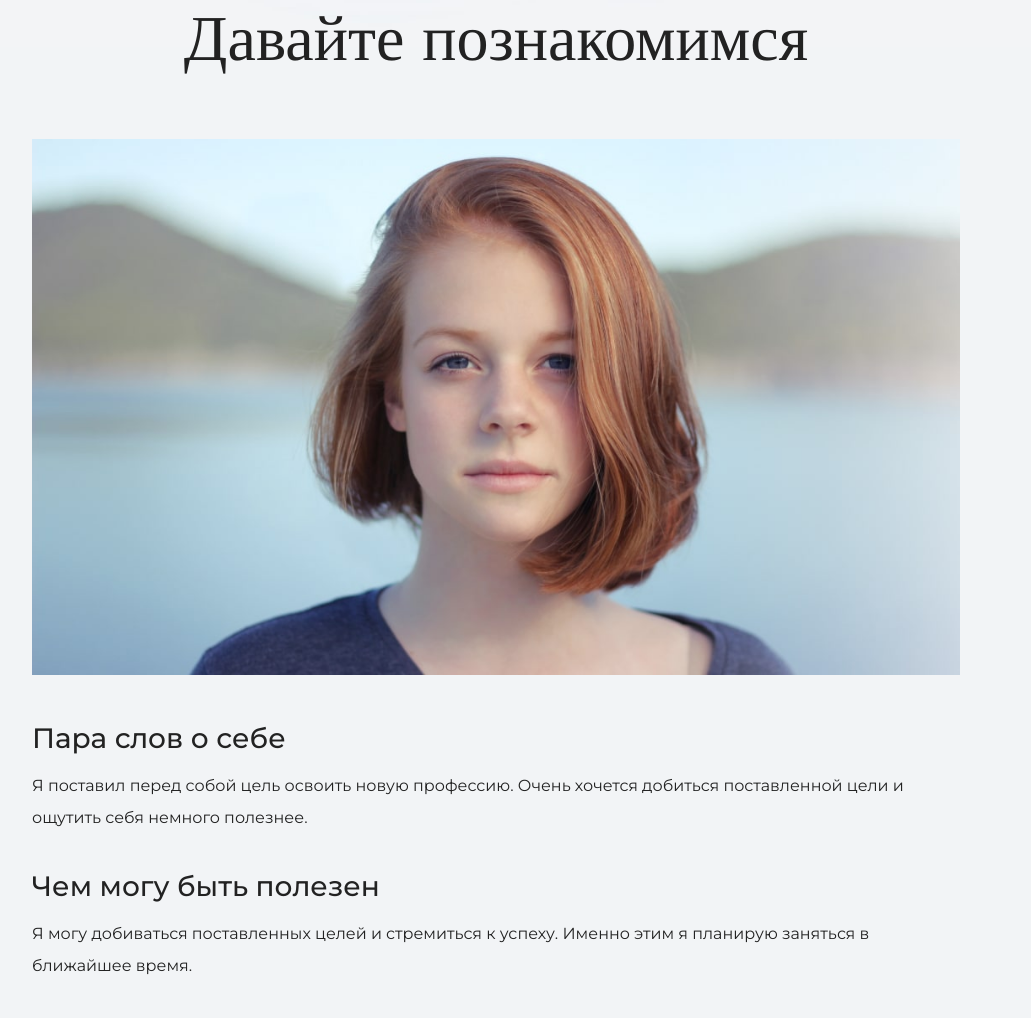
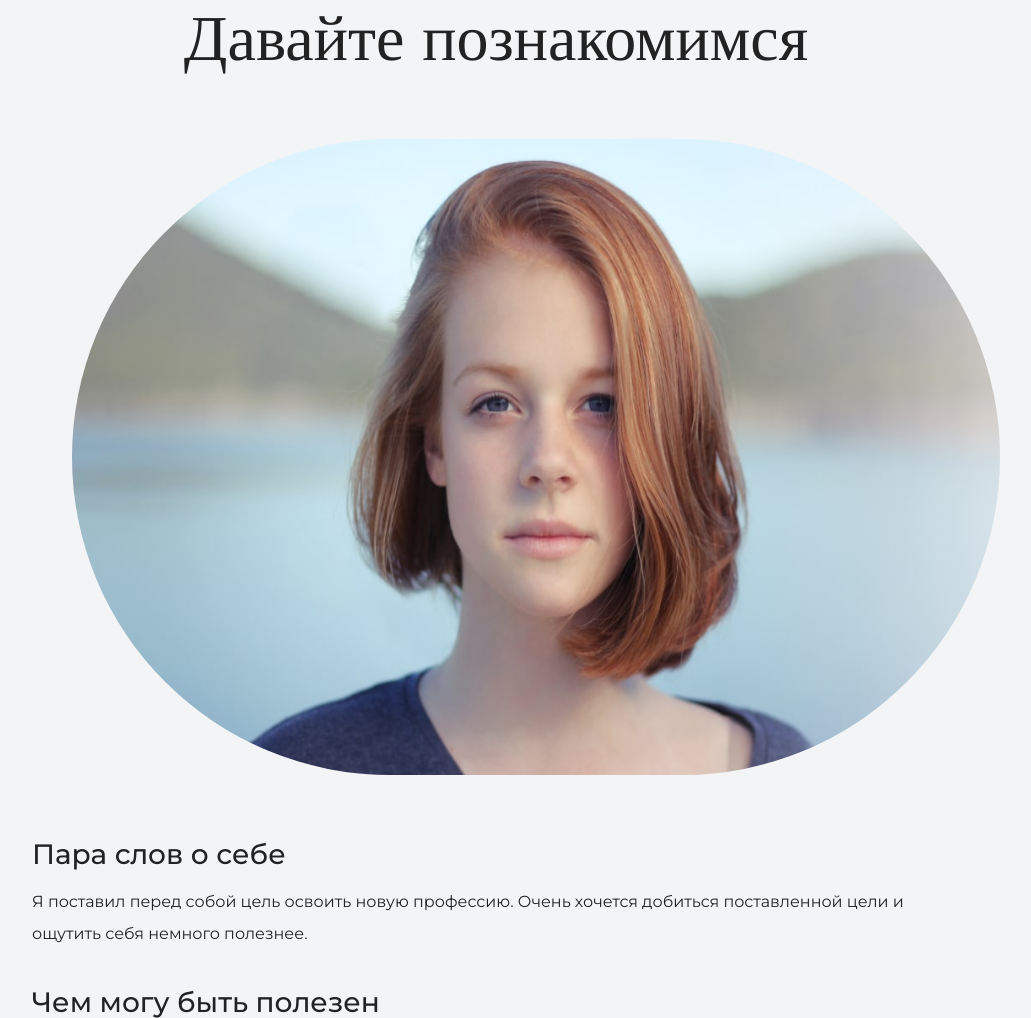
Before and after one commit to Kurluchan/my-site, a plain HTML site: page index.html in a window 1280 px wide. Shown: the part 1033-2051 px from the top of the page, without its empty margins (144-1175 px from the left). Drawn offline with nearby package versions, Linux system fonts and the light colour scheme.

Commit message:
My photo

```diff
--- a/index.html
+++ b/index.html
@@ -25,8 +25,8 @@
     <section class="intro">
      <div class="container">
       <h2 class="subheading">Давайте познакомимся</h2>
-      <figure class="user-image">
-        <img src="files/user.jpg" width="928" height="536" alt="Фото левой телки">
+      <figure>
+        <img class="user-image" src="files/user.jpg" width="928" height="636" alt="Фото левой телки">
     </figure>
       <h3>Пара слов о себе</h3>
       <p>Я поставил перед собой цель освоить новую профессию. Очень хочется добиться поставленной цели и ощутить себя немного полезнее. </p>
--- a/style.css
+++ b/style.css
@@ -85,6 +85,7 @@ body {
 .user-image {
   margin: 0 0 32px;
   text-align: center;
+  border-radius: 500px;
 }
 
 .intro h3,
```
Also changed, not shown: user.jpg (added).
